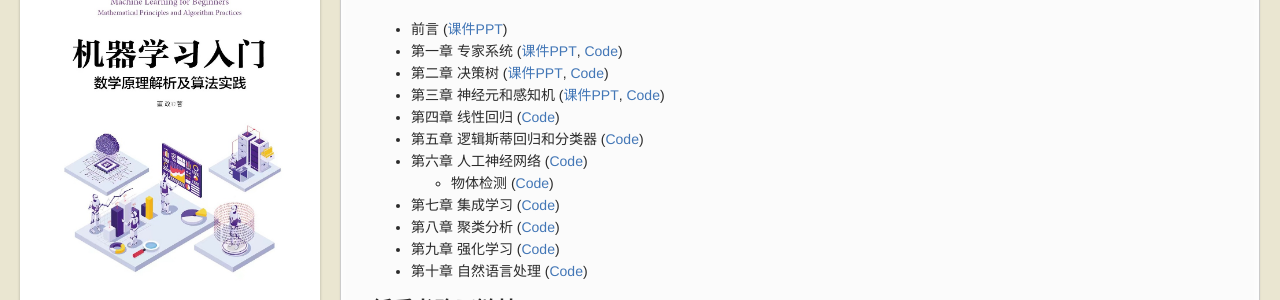
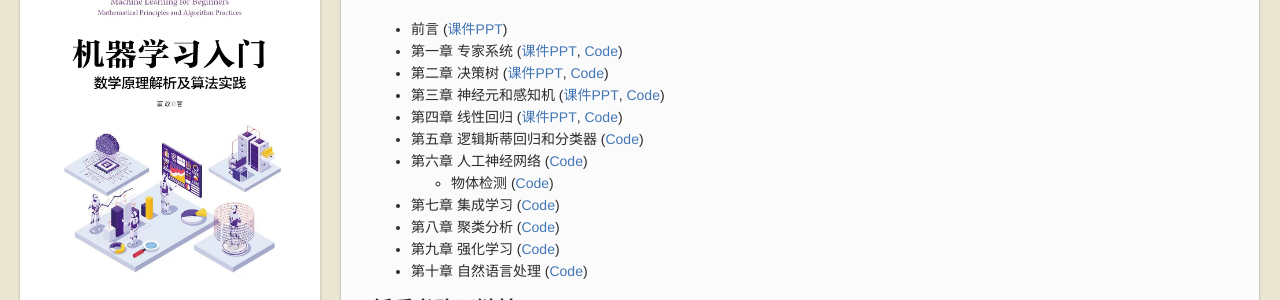
Before and after one commit to mlaibook/mlaibook.github.io, a Jekyll site: the page built from index.md, in a window 1280 px wide. Shown: the part 260-560 px from the top of the page. Built offline with Jekyll 4.4.1, drawn with Linux system fonts in a browser that asks for light colours.

Commit message:
Slide for ch4

```diff
--- a/index.md
+++ b/index.md
@@ -10,7 +10,7 @@ layout: default
 * 第一章 专家系统 ([课件PPT](/assets/slides/ch1-expert-system.pptx), [Code](https://github.com/mlaibook/aipractice/blob/main/ch1-expert-system.ipynb))
 * 第二章 决策树 ([课件PPT](/assets/slides/ch2-decision-tree.pptx), [Code](https://github.com/mlaibook/aipractice/blob/main/ch2-decision-tree.ipynb))
 * 第三章 神经元和感知机 ([课件PPT](/assets/slides/ch3-perceptron.pptx), [Code](https://github.com/mlaibook/aipractice/blob/main/ch3-perceptron.ipynb))
-* 第四章 线性回归 ([Code](https://github.com/mlaibook/aipractice/blob/main/ch4-linear-regression.ipynb))
+* 第四章 线性回归 ([课件PPT](/assets/slides/ch4-linear.pptx), [Code](https://github.com/mlaibook/aipractice/blob/main/ch4-linear-regression.ipynb))
 * 第五章 逻辑斯蒂回归和分类器  ([Code](https://github.com/mlaibook/aipractice/blob/main/ch5-logistic-regression.ipynb))
 * 第六章 人工神经网络 ([Code](https://github.com/mlaibook/aipractice/blob/main/ch6-neural-network.ipynb))
     - 物体检测 ([Code](https://github.com/mlaibook/aipractice/blob/main/ch6-yolo-object-detection.ipynb))
```
Also changed, not shown: 5 other files.
